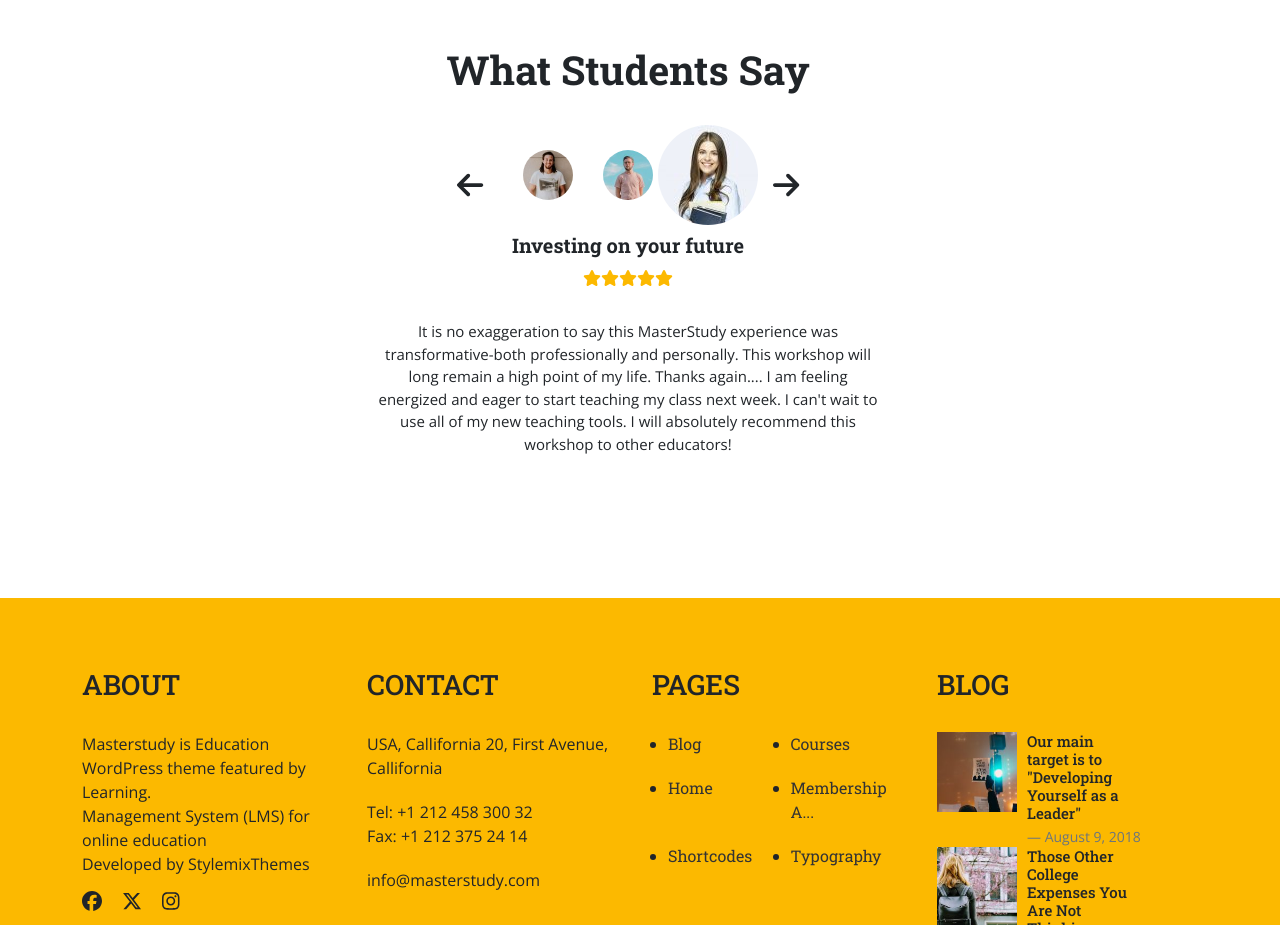
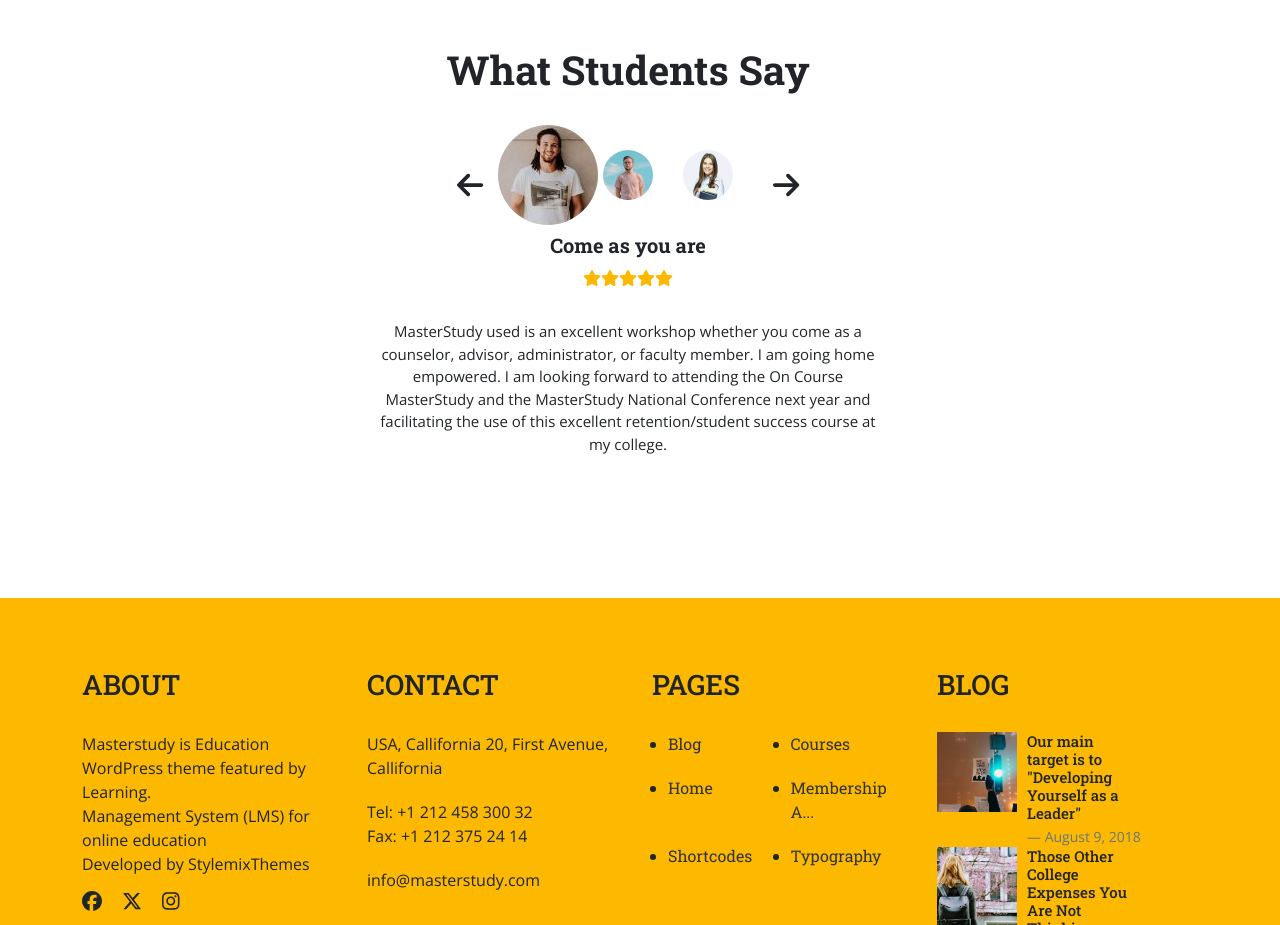
Before and after one commit to PierluigiPapa/proj-html-vuejs, a Vue app: page / in a window 1280 px wide. Shown: the part 4454-5379 px from the top of the page. Built offline with nearby package versions, Linux system fonts and the light colour scheme.

Commit message:
fix: adjust slider

```diff
--- a/src/components/Main/AppStudents.vue
+++ b/src/components/Main/AppStudents.vue
@@ -38,7 +38,7 @@
     methods: {
         goToNext() {
             this.isImageEnlarged = true;
-            if (this.isLastImage) this.currentIndex = 1;
+            if (this.isLastImage) this.currentIndex = 0;
             else this.currentIndex++;
         },
         goToPrev() {
@@ -53,7 +53,7 @@
             clearInterval(this.autoPlay);
         },
         startAutoPlay() {
-            this.autoPlay = setInterval(this.goToNext, 4000);
+            this.autoPlay = setInterval(this.goToNext, 2000);
         }
     },
     mounted() {
```
